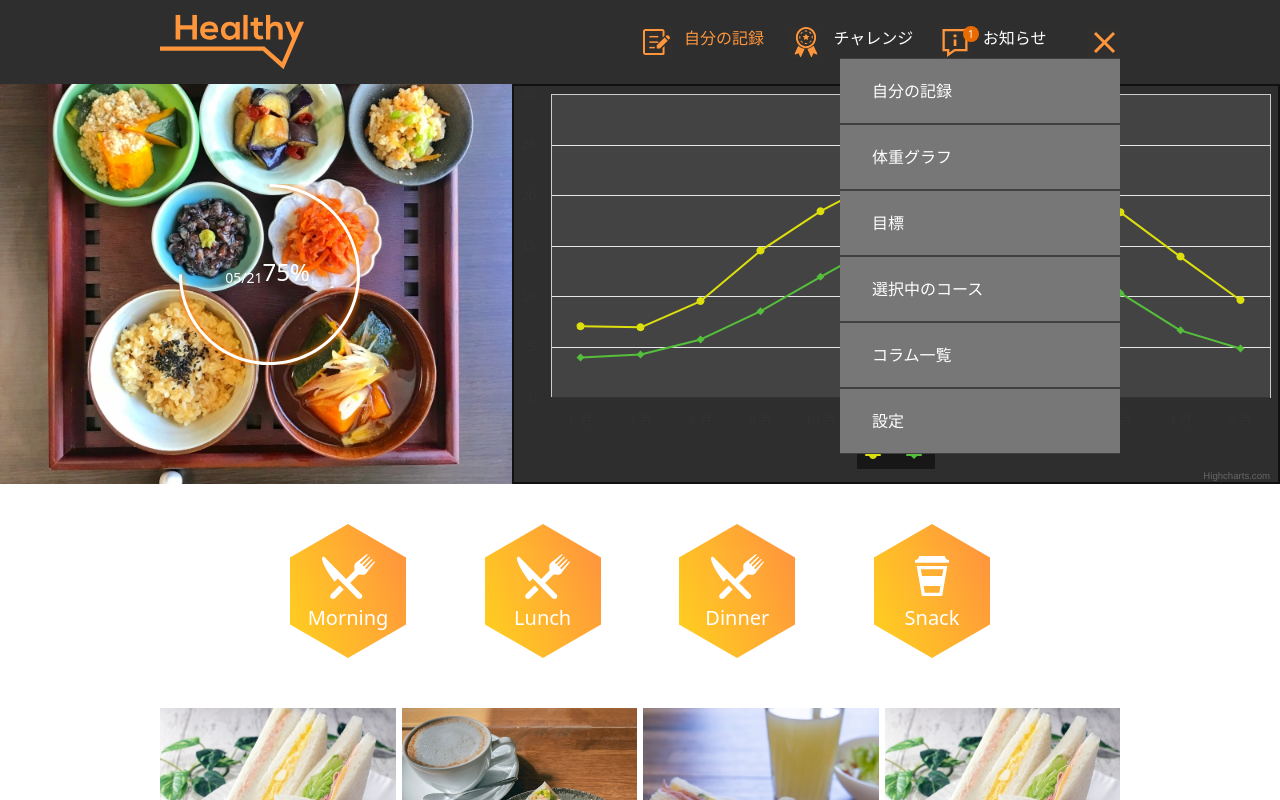
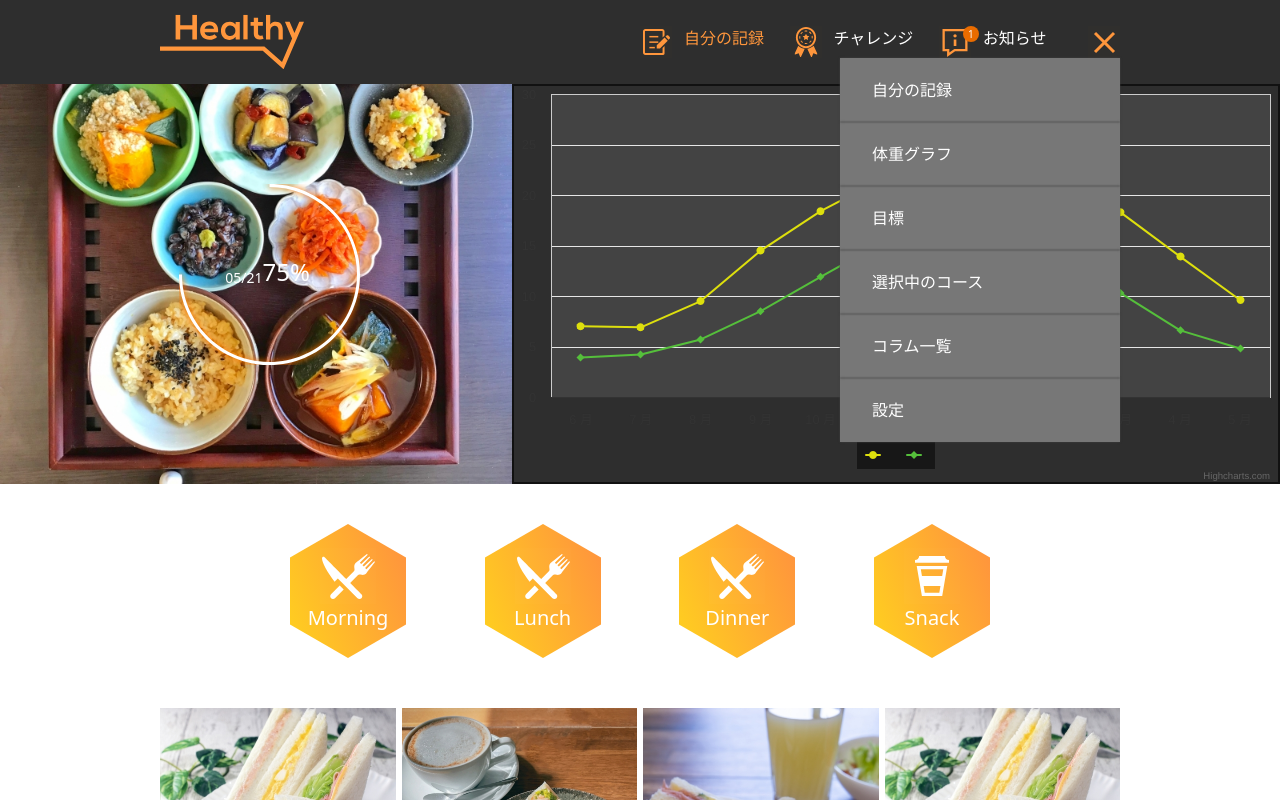
Before and after one commit to LofizDev/Arent_Test, a React (Vite) app: page / in a window 1280 px wide. Both pictures are taken after a click on the picture 1104 px from the left and 42 px from the top of the page. Shown: the top 800 px of the page. Built offline with nearby package versions, Linux system fonts and the light colour scheme.

Commit message:
fix boder

```diff
--- a/src/components/Dropdown.tsx
+++ b/src/components/Dropdown.tsx
@@ -16,14 +16,20 @@ function Dropdown({ children, open, elements }: Props) {
             return item == "コラム一覧" ? (
               <li
                 key={index}
-                className="px-8 py-5 border-y-[0.1px] border-dark-500 cursor-pointer hover:text-primary-400"
+                className="px-8 py-5 cursor-pointer hover:text-primary-400"
+                style={{
+                  boxShadow:'0px -0.5px 2px 0px #414141'
+                }}
               >
                 <a href='/column'>{item}</a>
               </li>
             ) : (
               <li
                 key={index}
-                className="px-8 py-5 border-y-[0.1px] border-dark-500 cursor-pointer hover:text-primary-400"
+                className="px-8 py-5 cursor-pointer hover:text-primary-400"
+                style={{
+                  boxShadow:'0px -0.5px 2px 0px #414141'
+                }}
               >
                 {item}
               </li>
--- a/src/pages/HomePage.tsx
+++ b/src/pages/HomePage.tsx
@@ -41,8 +41,8 @@ function HomePage() {
             {meal
               .filter((el) => (active !== "all" ? el.category == active : true))
               .slice(0, expand ? meal.length : 8)
-              .map((e) => (
-                <FoodInfo key={e.url} title={e.title} url={e.url} />
+              .map((e, i) => (
+                <FoodInfo key={i} title={e.title} url={e.url} />
               ))}
           </div>
           {!expand && (
```
